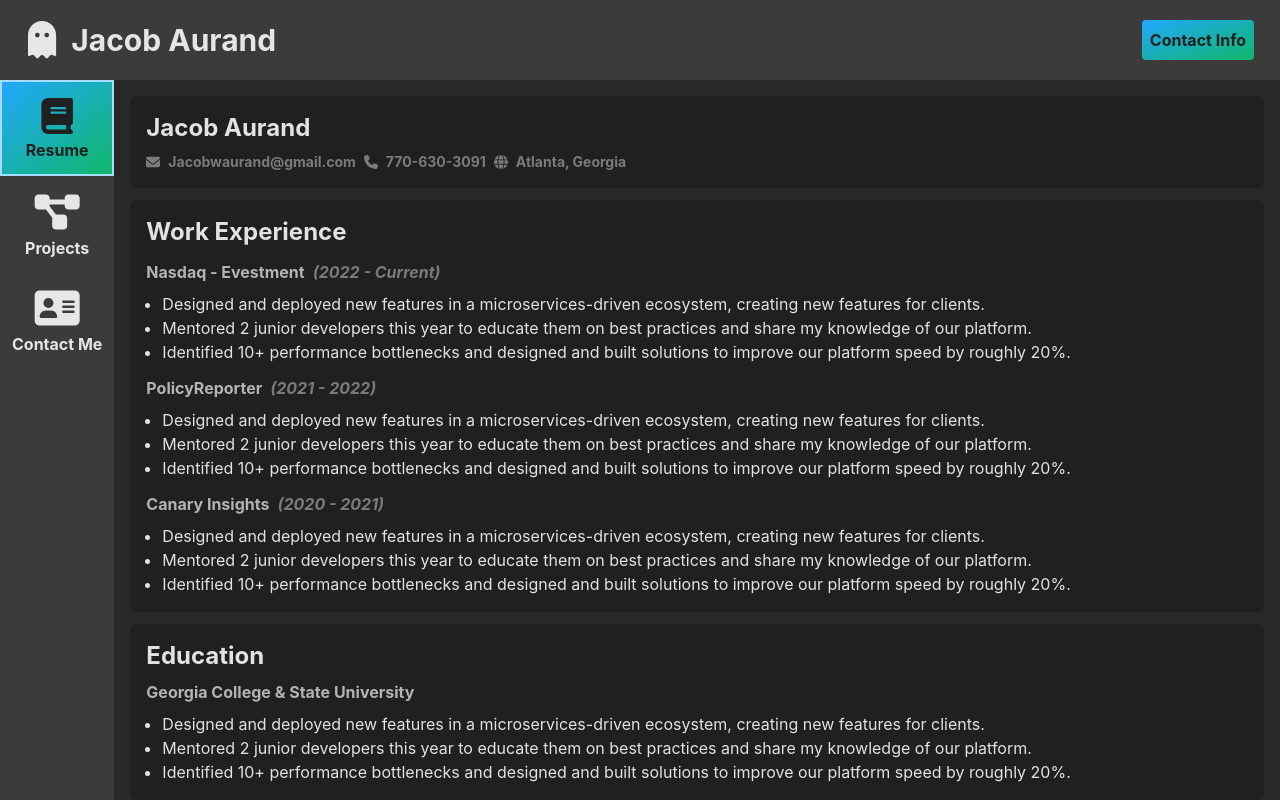
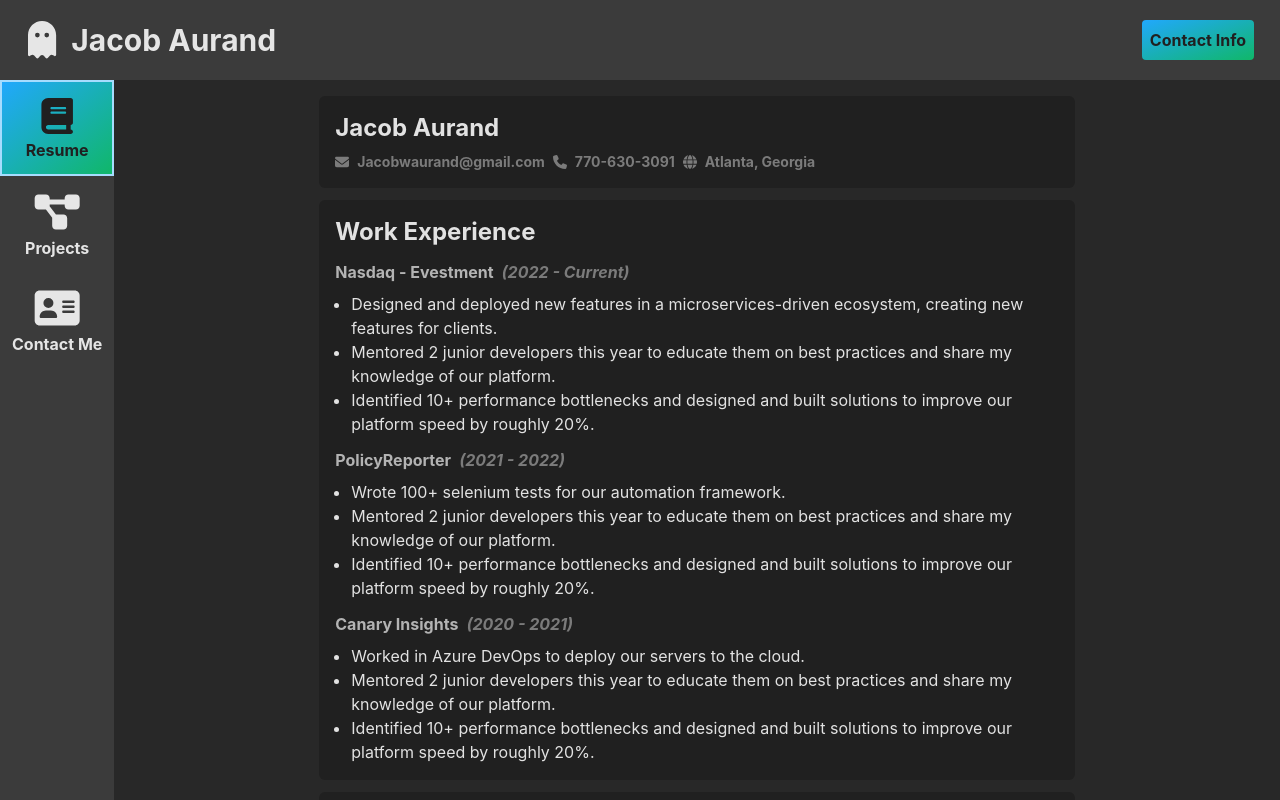
Before and after one commit to jacobwaurand/personal-website, a Vue app: page / in a window 1280 px wide. Both pictures are taken after a click on the element "Resume". Shown: the top 800 px of the page. Built offline with nearby package versions, Linux system fonts and the light colour scheme.

Commit message:
resume formatting

```diff
--- a/src/components/MainContent.vue
+++ b/src/components/MainContent.vue
@@ -19,7 +19,7 @@
 </script>
 
 <template>
-  <div class="grow p-4">
+  <div class="grow p-4 flex flex-col items-center">
     <ResumePage v-if="activePage === 'Resume'"/>
     <ProjectsPage v-if="activePage === 'Projects'"/>
   </div>
--- a/src/components/ResumePage.vue
+++ b/src/components/ResumePage.vue
@@ -13,7 +13,7 @@
 
 <template>
   <!-- Contact Info -->
-  <div class="bg-surface-900 p-4 rounded-md">
+  <div class="bg-surface-900 p-4 rounded-md w-2/3">
     <div class="text-2xl font-bold mb-2">Jacob Aurand</div>
     <div class="text-sm font-bold">
       <span class="text-surface-400 mr-2 hover:text-surface-100 cursor-pointer"><font-awesome-icon class="mr-2" icon="envelope"/>Jacobwaurand@gmail.com</span>
@@ -22,7 +22,7 @@
     </div>
   </div>
   <!-- Work Experience -->
-  <div class="bg-surface-900 p-4 rounded-md mt-3">
+  <div class="bg-surface-900 p-4 rounded-md mt-3 w-2/3">
     <div class="text-2xl font-bold">Work Experience</div>
     <div class="font-bold text-surface-300 mt-3">Nasdaq - Evestment<span class="text-surface-400 ml-2 italic">(2022 - Current)</span></div>
     <ul class="list-disc ml-4 mt-2">
@@ -32,19 +32,19 @@
     </ul>
     <div class="font-bold text-surface-300 mt-3">PolicyReporter<span class="text-surface-400 ml-2 italic">(2021 - 2022)</span></div>
     <ul class="list-disc ml-4 mt-2">
-      <li>Designed and deployed new features in a microservices-driven ecosystem, creating new features for clients.</li>
+      <li>Wrote 100+ selenium tests for our automation framework.</li>
       <li>Mentored 2 junior developers this year to educate them on best practices and share my knowledge of our platform.</li>
       <li>Identified 10+ performance bottlenecks and designed and built solutions to improve our platform speed by roughly 20%.</li>
     </ul>
     <div class="font-bold text-surface-300 mt-3">Canary Insights<span class="text-surface-400 ml-2 italic">(2020 - 2021)</span></div>
     <ul class="list-disc ml-4 mt-2">
-      <li>Designed and deployed new features in a microservices-driven ecosystem, creating new features for clients.</li>
+      <li>Worked in Azure DevOps to deploy our servers to the cloud.</li>
       <li>Mentored 2 junior developers this year to educate them on best practices and share my knowledge of our platform.</li>
       <li>Identified 10+ performance bottlenecks and designed and built solutions to improve our platform speed by roughly 20%.</li>
     </ul>
   </div>
   <!-- Education -->
-  <div class="bg-surface-900 p-4 rounded-md mt-3">
+  <div class="bg-surface-900 p-4 rounded-md mt-3 w-2/3">
     <div class="text-2xl font-bold mb-2">Education</div>
     <div class="font-bold text-surface-300">Georgia College & State University</div>
     <ul class="list-disc ml-4 mt-2">
```
